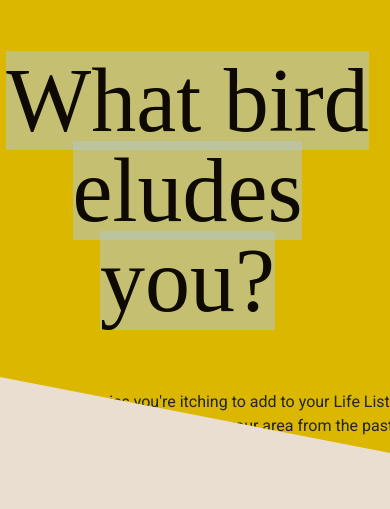
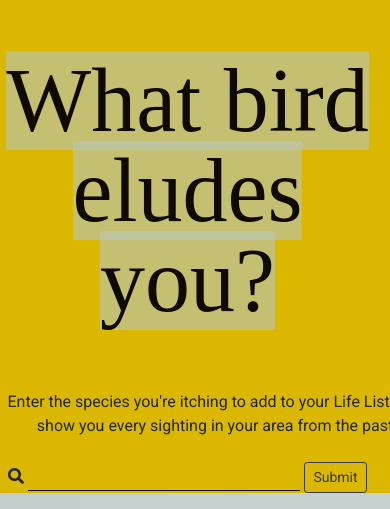
Before and after one commit to juliaberk/jinxbird, a Flask app: page / in a window 390 px wide; the page is wider, and only the part inside the window is pictured. Shown: the top 509 px of that part. Run offline with Flask 2, Linux system fonts and the light colour scheme; data that the repository does not hold is empty; some libraries are stand-ins or nearby versions; some web fonts are replaced.

Commit message:
triangles, man

```diff
--- a/templates/index.html
+++ b/templates/index.html
@@ -39,8 +39,6 @@ http://abdulbaqi.io/2017/11/26/flask-form-ajax-sqlalchemy/  */ -->
                     </span>
                 </center>
 
-                /* <div id="triangle-bottomleft"></div> */
-
         </div>
 
         <div class="col-sm right">
@@ -50,8 +48,6 @@ http://abdulbaqi.io/2017/11/26/flask-form-ajax-sqlalchemy/  */ -->
                 <span id="burger"><i class="fas fa-align-right"></i></span>
 
             </span>
-<!-- Let's try wrapping my triangle in a col tag -->
-		<div class="col-sm right"><div id="triangle-bottomright"></div></div>
 
         </div>
     </div>
```
Also changed, not shown: static/img/storkstriangle.jpg (added).
